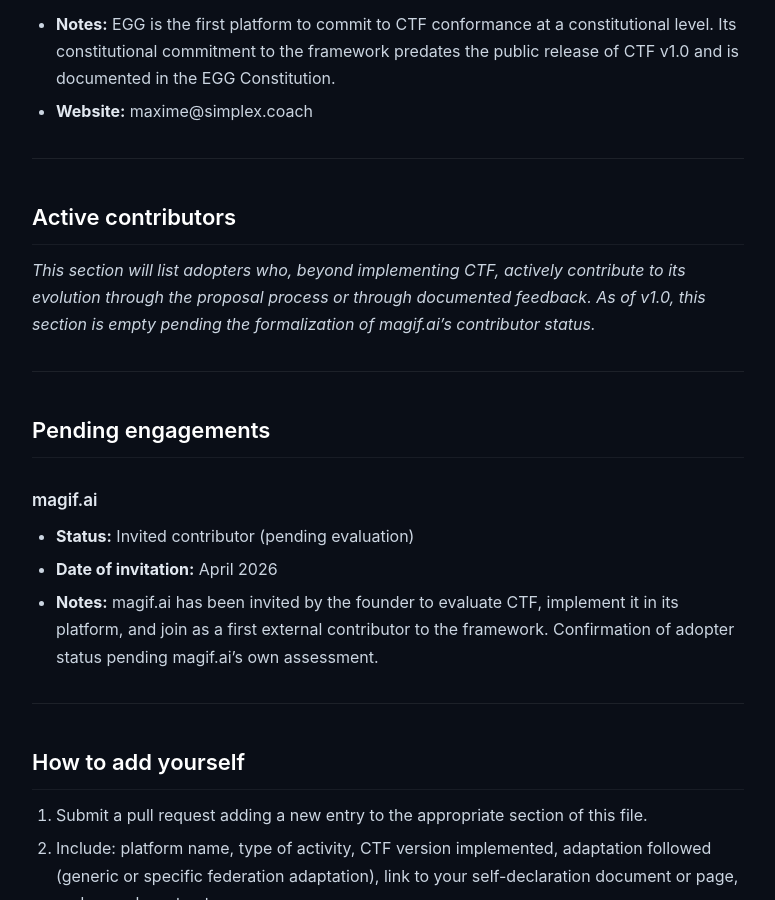
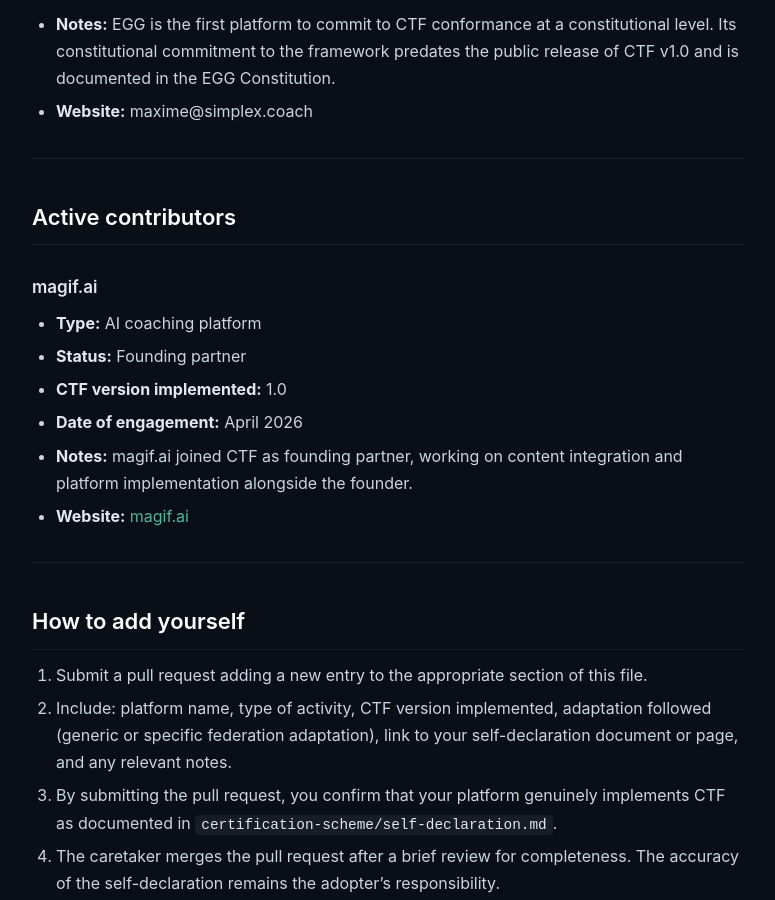
Before and after one commit to macsimplex/coaching-trust-framework, a Jekyll site: the page built from ADOPTERS.md, in a window 1280 px wide and 900 px high, scrolled down 793 px. Shown: the whole window, without its empty margins (252-1027 px from the left). Built offline with Jekyll 4.4.1, drawn with Linux system fonts in a browser that asks for light colours; our own code applies the rules of GitHub Pages for plain Markdown files.

Commit message:
magif.ai as founding partner across all docs
- ADOPTERS.md: founding partner status with website link
- CONTRIBUTORS.md: founding partner section added
- HANDOFF.md: updated reference
- index.html: founding partner (EN/FR)

```diff
--- a/ADOPTERS.md
+++ b/ADOPTERS.md
@@ -23,16 +23,13 @@
 
 ## Active contributors
 
-*This section will list adopters who, beyond implementing CTF, actively contribute to its evolution through the proposal process or through documented feedback. As of v1.0, this section is empty pending the formalization of magif.ai's contributor status.*
-
----
-
-## Pending engagements
-
 ### magif.ai
-- **Status:** Invited contributor (pending evaluation)
-- **Date of invitation:** April 2026
-- **Notes:** magif.ai has been invited by the founder to evaluate CTF, implement it in its platform, and join as a first external contributor to the framework. Confirmation of adopter status pending magif.ai's own assessment.
+- **Type:** AI coaching platform
+- **Status:** Founding partner
+- **CTF version implemented:** 1.0
+- **Date of engagement:** April 2026
+- **Notes:** magif.ai joined CTF as founding partner, working on content integration and platform implementation alongside the founder.
+- **Website:** [magif.ai](https://magif.ai)
 
 ---
 
--- a/index.html
+++ b/index.html
@@ -125,7 +125,7 @@
         </div>
         <div class="principle">
           <h3><a href="https://magif.ai">magif.ai</a></h3>
-          <p>Co-founder. Working on content and platform implementation.</p>
+          <p>Founding partner. Working on content and platform implementation.</p>
         </div>
       </div>
     </div>
@@ -185,7 +185,7 @@
         </div>
         <div class="principle">
           <h3><a href="https://magif.ai">magif.ai</a></h3>
-          <p>Co-fondateur. Travaille sur le contenu et l'integration a sa plateforme.</p>
+          <p>Founding partner. Travaille sur le contenu et l'integration a sa plateforme.</p>
         </div>
       </div>
     </div>
```
Also changed, not shown: CONTRIBUTORS.md (+11 -1 lines), HANDOFF.md (+1 -1 lines).
